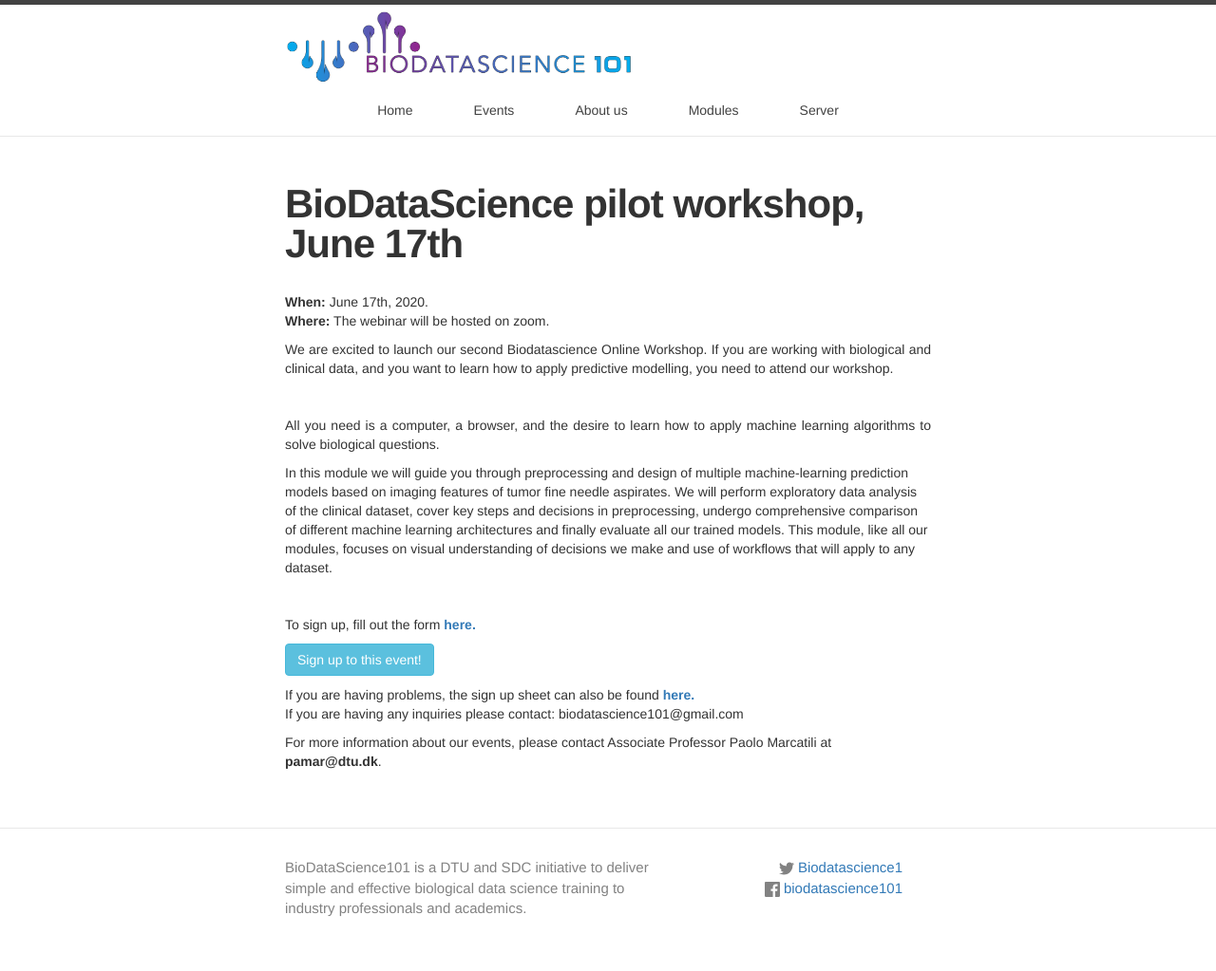
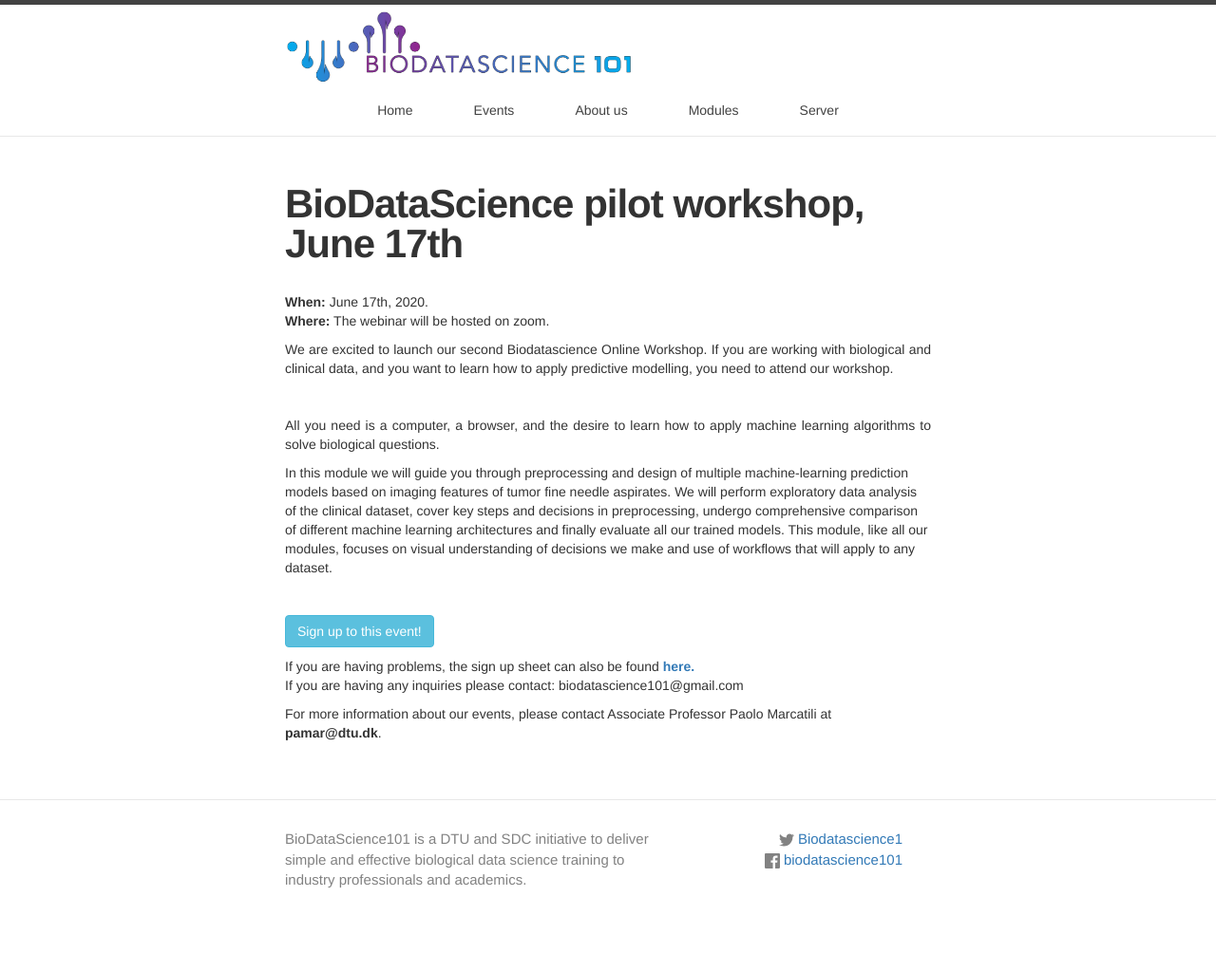
Before and after one commit to biodatascience101/BioDataScience101.github.io, a Jekyll site: the page built from _pages/webinar2/index.md, in a window 1280 px wide. Shown: the whole page at 95% size. Built offline with Jekyll 4.4.1, drawn with Linux system fonts in a browser that asks for light colours; nearby versions of some CDN libraries; after the commit the page ends 993 px from its top, so only the background shows below that.

Commit message:
Update index.md

```diff
--- a/_pages/webinar2/index.md
+++ b/_pages/webinar2/index.md
@@ -19,10 +19,6 @@ rank: 9
 In this module we will guide you through preprocessing and design of multiple machine-learning prediction models based on imaging features of tumor fine needle aspirates. We will perform exploratory data analysis of the clinical dataset, cover key steps and decisions in preprocessing, undergo comprehensive comparison of different machine learning architectures and finally evaluate all our trained models. This module, like all our modules, focuses on visual understanding of decisions we make and use of workflows that will apply to any dataset.
 
 <br>
-
-
-To sign up, fill out the form <b> <a href="https://biodatascience101.github.io/events/signup/">here. </a></b>
-
 
 <a href="https://biodatascience101.github.io/events/signup/" class="btn btn-info" role="button">Sign up to this event!</a>
 
```
